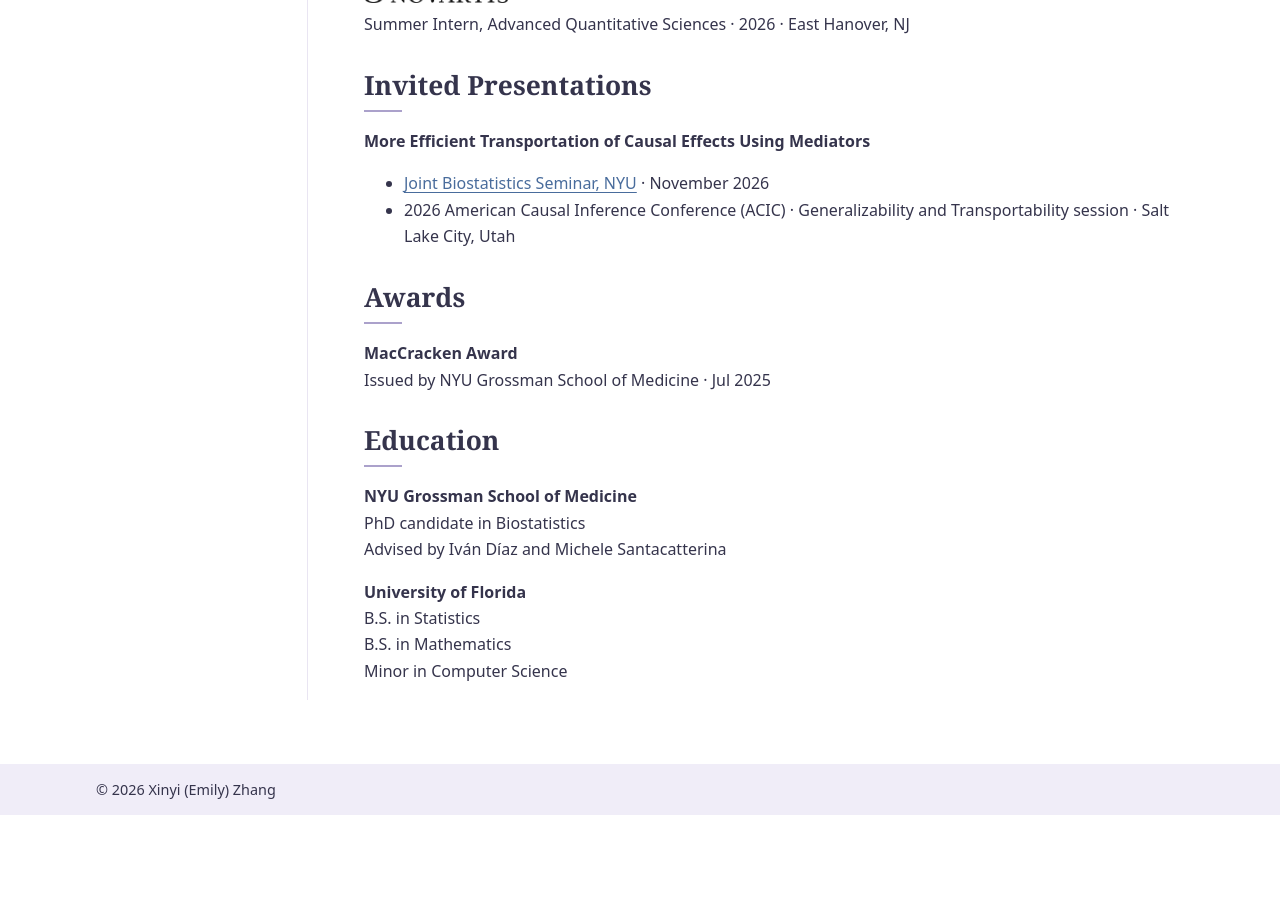
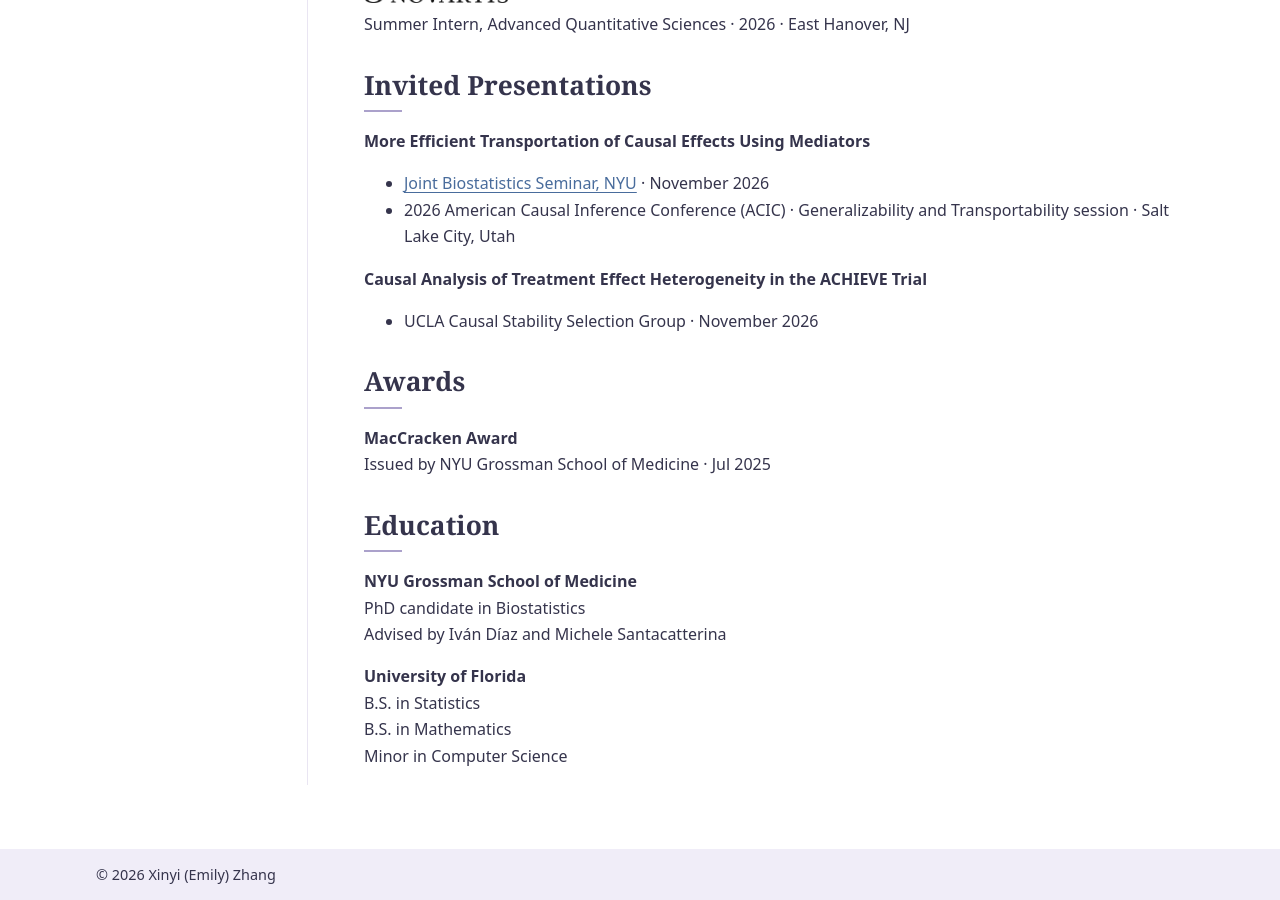
Before and after one commit to XinyiEmilyZhang/xinyiemilyzhang.github.io, a Jekyll site: the page built from index.html, in a window 1280 px wide and 900 px high, scrolled down 1640 px. Built offline with Jekyll 4.4.1, drawn with Linux system fonts in a browser that asks for light colours; before the commit the page ends 2455 px from its top, so only the background shows below that.

Commit message:
Update index.html

```diff
--- a/index.html
+++ b/index.html
@@ -43,6 +43,10 @@ Summer Intern, Advanced Quantitative Sciences · 2026 · East Hanover, NJ</p>
 <li><a href="https://publichealth.nyu.edu/events-news/events/2026/11/19/joint-biostatistics-seminar-nyu-grossman-school-medicine">Joint Biostatistics Seminar, NYU</a> · November 2026</li>
 <li>2026 American Causal Inference Conference (ACIC) · Generalizability and Transportability session · Salt Lake City, Utah</li>
 </ul>
+<p><strong>Causal Analysis of Treatment Effect Heterogeneity in the ACHIEVE Trial</strong></p>
+<ul>
+<li>UCLA Causal Stability Selection Group · November 2026</li>
+</ul>
 </section>
 <section aria-labelledby="awards">
 <h2 id="awards">Awards</h2>
```
